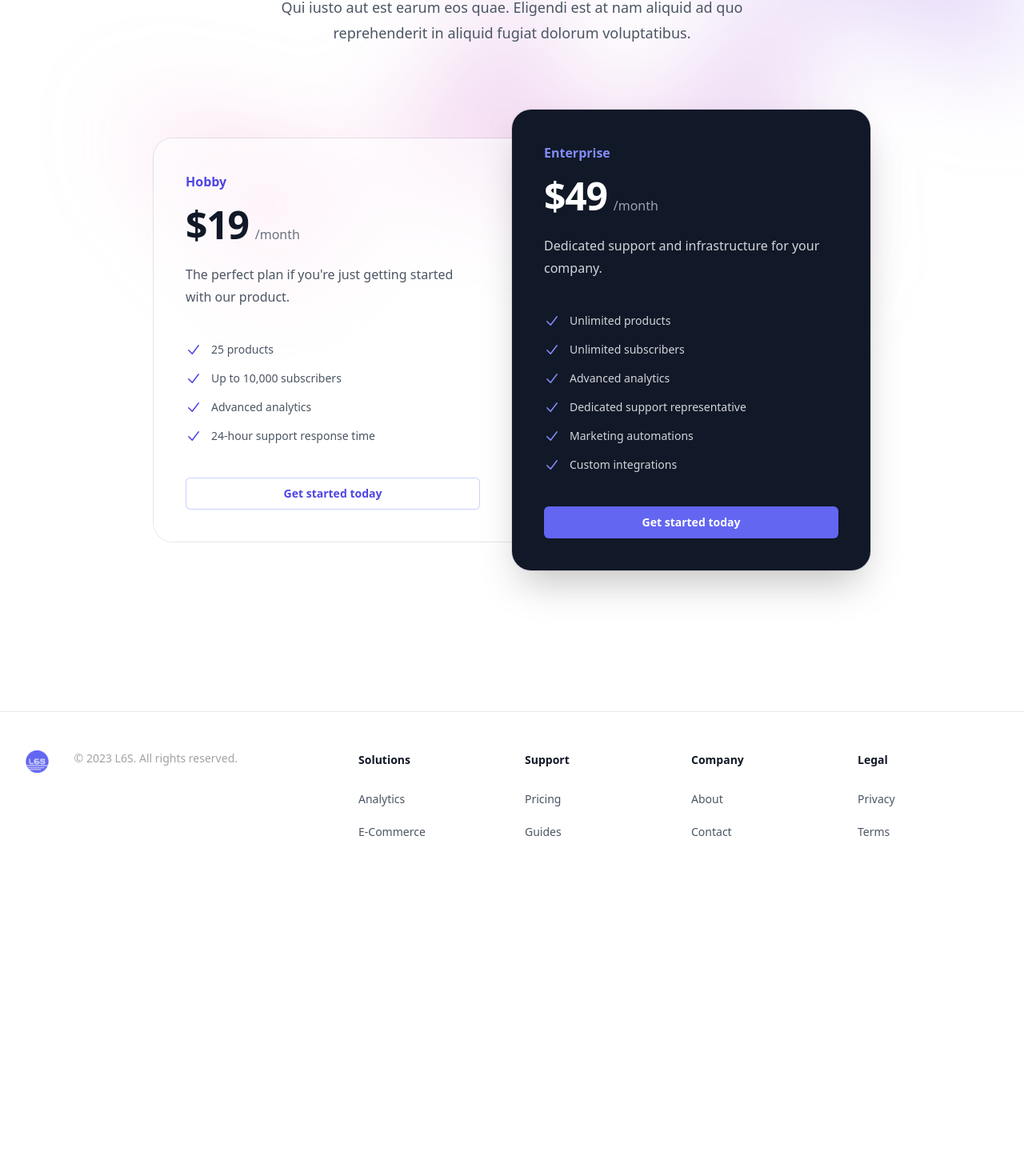
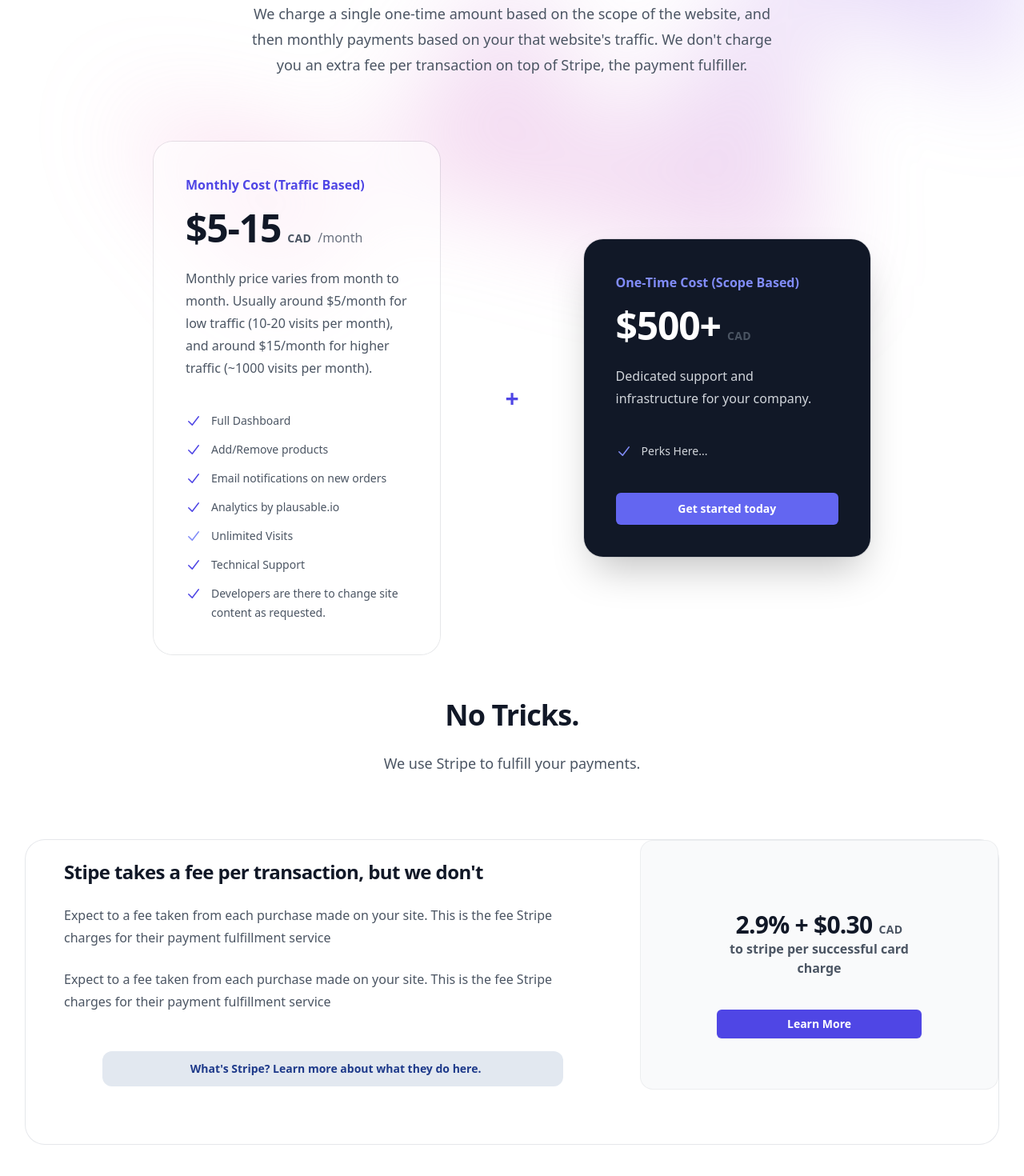
Before and after one commit to level-6-software/home, a SvelteKit app: page /pricing in a window 1280 px wide. Shown: the part 291-1761 px from the top of the page at 80% size. Before the commit the page ends 1391 px from the top, so only its background shows below. Built offline with nearby package versions, Linux system fonts and the light colour scheme.

Commit message:
Update +page.svelte

```diff
--- a/src/routes/pricing/+page.svelte
+++ b/src/routes/pricing/+page.svelte
@@ -1,57 +1,86 @@
-<div class="relative isolate bg-white px-6 py-24 sm:py-32 lg:px-8">
+<div class="relative isolate bg-white px-6 py-6 sm:py-10 lg:px-8">
     <div class="absolute inset-x-0 -top-3 -z-10 transform-gpu overflow-hidden px-36 blur-3xl" aria-hidden="true">
       <div class="mx-auto aspect-[1155/678] w-[72.1875rem] bg-gradient-to-tr from-[#ff80b5] to-[#9089fc] opacity-30" style="clip-path: polygon(74.1% 44.1%, 100% 61.6%, 97.5% 26.9%, 85.5% 0.1%, 80.7% 2%, 72.5% 32.5%, 60.2% 62.4%, 52.4% 68.1%, 47.5% 58.3%, 45.2% 34.5%, 27.5% 76.7%, 0.1% 64.9%, 17.9% 100%, 27.6% 76.8%, 76.1% 97.7%, 74.1% 44.1%)"></div>
     </div>
-    <div class="mx-auto max-w-2xl text-center lg:max-w-4xl">
+    <div class="mx-auto max-w-2xl text-center lg:max-w-4xl pt-24">
       <h2 class="text-base font-semibold leading-7 text-indigo-600">Pricing</h2>
-      <p class="mt-2 text-4xl font-bold tracking-tight text-gray-900 sm:text-5xl">The right price for you, whoever you are</p>
+      <p class="mt-2 text-4xl font-bold tracking-tight text-gray-900 sm:text-5xl">The right price for you, whoever you are.</p>
     </div>
-    <p class="mx-auto mt-6 max-w-2xl text-center text-lg leading-8 text-gray-600">Qui iusto aut est earum eos quae. Eligendi est at nam aliquid ad quo reprehenderit in aliquid fugiat dolorum voluptatibus.</p>
-    <div class="mx-auto mt-16 grid max-w-lg grid-cols-1 items-center gap-y-6 sm:mt-20 sm:gap-y-0 lg:max-w-4xl lg:grid-cols-2">
-      <div class="rounded-3xl p-8 ring-1 ring-gray-900/10 sm:p-10 bg-white/60 sm:mx-8 lg:mx-0 rounded-t-3xl sm:rounded-b-none lg:rounded-tr-none lg:rounded-bl-3xl">
-        <h3 id="tier-hobby" class="text-base font-semibold leading-7 text-indigo-600">Hobby</h3>
+    <p class="mx-auto mt-6 max-w-2xl text-center text-lg leading-8 text-gray-600">We charge a single one-time amount based on the scope of the website, and then monthly payments based on your that website's traffic. We don't charge you an extra fee per transaction on top of Stripe, the payment fulfiller.
+    </p>
+    <div class="mx-auto mt-12 max-w-lg items-center grid grid-cols-1 gap-y-6 sm:mt-20 sm:gap-y-0 lg:max-w-4xl lg:grid-cols-5">
+
+      <div class="lg:col-start-1 lg:col-span-2 rounded-3xl p-8 ring-1 ring-gray-900/10 sm:p-10 bg-white/60 sm:mx-8 lg:mx-0">
+        <h3 id="tier-hobby" class="text-base font-semibold leading-7 text-indigo-600">Monthly Cost (Traffic Based)</h3>
         <p class="mt-4 flex items-baseline gap-x-2">
-          <span class="text-5xl font-bold tracking-tight text-gray-900">$19</span>
+          <span class="text-5xl font-bold tracking-tight text-gray-900">$5-15</span>
+          <span class="text-sm font-semibold leading-6 tracking-wide text-gray-600">CAD</span>
           <span class="text-base text-gray-500">/month</span>
         </p>
-        <p class="mt-6 text-base leading-7 text-gray-600">The perfect plan if you&#039;re just getting started with our product.</p>
+        <p class="mt-6 text-base leading-7 text-gray-600">Monthly price varies from month to month. Usually around $5/month for low traffic (10-20 visits per month), and around $15/month for higher traffic (~1000 visits per month).
+        </p>
         <ul role="list" class="mt-8 space-y-3 text-sm leading-6 sm:mt-10 text-gray-600">
+
           <li class="flex gap-x-3">
             <svg class="h-6 w-5 flex-none text-indigo-600" viewBox="0 0 20 20" fill="currentColor" aria-hidden="true">
               <path fill-rule="evenodd" d="M16.704 4.153a.75.75 0 01.143 1.052l-8 10.5a.75.75 0 01-1.127.075l-4.5-4.5a.75.75 0 011.06-1.06l3.894 3.893 7.48-9.817a.75.75 0 011.05-.143z" clip-rule="evenodd" />
             </svg>
-            25 products
+            Full Dashboard
           </li>
 
           <li class="flex gap-x-3">
             <svg class="h-6 w-5 flex-none text-indigo-600" viewBox="0 0 20 20" fill="currentColor" aria-hidden="true">
               <path fill-rule="evenodd" d="M16.704 4.153a.75.75 0 01.143 1.052l-8 10.5a.75.75 0 01-1.127.075l-4.5-4.5a.75.75 0 011.06-1.06l3.894 3.893 7.48-9.817a.75.75 0 011.05-.143z" clip-rule="evenodd" />
             </svg>
-            Up to 10,000 subscribers
+            Add/Remove products
           </li>
 
           <li class="flex gap-x-3">
             <svg class="h-6 w-5 flex-none text-indigo-600" viewBox="0 0 20 20" fill="currentColor" aria-hidden="true">
               <path fill-rule="evenodd" d="M16.704 4.153a.75.75 0 01.143 1.052l-8 10.5a.75.75 0 01-1.127.075l-4.5-4.5a.75.75 0 011.06-1.06l3.894 3.893 7.48-9.817a.75.75 0 011.05-.143z" clip-rule="evenodd" />
             </svg>
-            Advanced analytics
+            Email notifications on new orders
           </li>
 
           <li class="flex gap-x-3">
             <svg class="h-6 w-5 flex-none text-indigo-600" viewBox="0 0 20 20" fill="currentColor" aria-hidden="true">
               <path fill-rule="evenodd" d="M16.704 4.153a.75.75 0 01.143 1.052l-8 10.5a.75.75 0 01-1.127.075l-4.5-4.5a.75.75 0 011.06-1.06l3.894 3.893 7.48-9.817a.75.75 0 011.05-.143z" clip-rule="evenodd" />
             </svg>
-            24-hour support response time
+            Analytics by plausable.io
+          </li>
+
+          <li class="flex gap-x-3">
+            <svg class="h-6 w-5 flex-none text-indigo-400" viewBox="0 0 20 20" fill="currentColor" aria-hidden="true">
+              <path fill-rule="evenodd" d="M16.704 4.153a.75.75 0 01.143 1.052l-8 10.5a.75.75 0 01-1.127.075l-4.5-4.5a.75.75 0 011.06-1.06l3.894 3.893 7.48-9.817a.75.75 0 011.05-.143z" clip-rule="evenodd" />
+            </svg>
+            Unlimited Visits
+          </li>
+
+          <li class="flex gap-x-3">
+            <svg class="h-6 w-5 flex-none text-indigo-600" viewBox="0 0 20 20" fill="currentColor" aria-hidden="true">
+              <path fill-rule="evenodd" d="M16.704 4.153a.75.75 0 01.143 1.052l-8 10.5a.75.75 0 01-1.127.075l-4.5-4.5a.75.75 0 011.06-1.06l3.894 3.893 7.48-9.817a.75.75 0 011.05-.143z" clip-rule="evenodd" />
+            </svg>
+            Technical Support
+          </li>
+
+          <li class="flex gap-x-3">
+            <svg class="h-6 w-5 flex-none text-indigo-600" viewBox="0 0 20 20" fill="currentColor" aria-hidden="true">
+              <path fill-rule="evenodd" d="M16.704 4.153a.75.75 0 01.143 1.052l-8 10.5a.75.75 0 01-1.127.075l-4.5-4.5a.75.75 0 011.06-1.06l3.894 3.893 7.48-9.817a.75.75 0 011.05-.143z" clip-rule="evenodd" />
+            </svg>
+            Developers are there to change site content as requested.
           </li>
         </ul>
-        <a href="#" aria-describedby="tier-hobby" class="mt-8 block rounded-md py-2.5 px-3.5 text-center text-sm font-semibold focus-visible:outline focus-visible:outline-2 focus-visible:outline-offset-2 sm:mt-10 text-indigo-600 ring-1 ring-inset ring-indigo-200 hover:ring-indigo-300 focus-visible:outline-indigo-600">Get started today</a>
       </div>
 
-      <div class="rounded-3xl p-8 ring-1 ring-gray-900/10 sm:p-10 relative bg-gray-900 shadow-2xl">
-        <h3 id="tier-enterprise" class="text-base font-semibold leading-7 text-indigo-400">Enterprise</h3>
+      <div class="lg:col-start-3 lg:col-end-4 bg-transparent sm:mx-8 lg:mx-0 flex justify-center">
+        <h2 class="text-3xl font-semibold text-indigo-600">+</h2>
+      </div>
+
+      <div class="lg:col-start-4 lg:col-span-2 rounded-3xl p-8 ring-1 ring-gray-900/10 sm:p-10 relative bg-gray-900 shadow-2xl">
+        <h3 id="tier-enterprise" class="text-base font-semibold leading-7 text-indigo-400">One-Time Cost (Scope Based)</h3>
         <p class="mt-4 flex items-baseline gap-x-2">
-          <span class="text-5xl font-bold tracking-tight text-white">$49</span>
-          <span class="text-base text-gray-400">/month</span>
+          <span class="text-5xl font-bold tracking-tight text-white">$500+</span>
+          <span class="text-sm font-semibold leading-6 tracking-wide text-gray-600">CAD</span>
         </p>
         <p class="mt-6 text-base leading-7 text-gray-300">Dedicated support and infrastructure for your company.</p>
         <ul role="list" class="mt-8 space-y-3 text-sm leading-6 sm:mt-10 text-gray-300">
@@ -59,45 +88,45 @@
             <svg class="h-6 w-5 flex-none text-indigo-400" viewBox="0 0 20 20" fill="currentColor" aria-hidden="true">
               <path fill-rule="evenodd" d="M16.704 4.153a.75.75 0 01.143 1.052l-8 10.5a.75.75 0 01-1.127.075l-4.5-4.5a.75.75 0 011.06-1.06l3.894 3.893 7.48-9.817a.75.75 0 011.05-.143z" clip-rule="evenodd" />
             </svg>
-            Unlimited products
+            Perks Here...
           </li>
 
-          <li class="flex gap-x-3">
-            <svg class="h-6 w-5 flex-none text-indigo-400" viewBox="0 0 20 20" fill="currentColor" aria-hidden="true">
-              <path fill-rule="evenodd" d="M16.704 4.153a.75.75 0 01.143 1.052l-8 10.5a.75.75 0 01-1.127.075l-4.5-4.5a.75.75 0 011.06-1.06l3.894 3.893 7.48-9.817a.75.75 0 011.05-.143z" clip-rule="evenodd" />
-            </svg>
-            Unlimited subscribers
-          </li>
-
-          <li class="flex gap-x-3">
-            <svg class="h-6 w-5 flex-none text-indigo-400" viewBox="0 0 20 20" fill="currentColor" aria-hidden="true">
-              <path fill-rule="evenodd" d="M16.704 4.153a.75.75 0 01.143 1.052l-8 10.5a.75.75 0 01-1.127.075l-4.5-4.5a.75.75 0 011.06-1.06l3.894 3.893 7.48-9.817a.75.75 0 011.05-.143z" clip-rule="evenodd" />
-            </svg>
-            Advanced analytics
-          </li>
-
-          <li class="flex gap-x-3">
-            <svg class="h-6 w-5 flex-none text-indigo-400" viewBox="0 0 20 20" fill="currentColor" aria-hidden="true">
-              <path fill-rule="evenodd" d="M16.704 4.153a.75.75 0 01.143 1.052l-8 10.5a.75.75 0 01-1.127.075l-4.5-4.5a.75.75 0 011.06-1.06l3.894 3.893 7.48-9.817a.75.75 0 011.05-.143z" clip-rule="evenodd" />
-            </svg>
-            Dedicated support representative
-          </li>
-
-          <li class="flex gap-x-3">
-            <svg class="h-6 w-5 flex-none text-indigo-400" viewBox="0 0 20 20" fill="currentColor" aria-hidden="true">
-              <path fill-rule="evenodd" d="M16.704 4.153a.75.75 0 01.143 1.052l-8 10.5a.75.75 0 01-1.127.075l-4.5-4.5a.75.75 0 011.06-1.06l3.894 3.893 7.48-9.817a.75.75 0 011.05-.143z" clip-rule="evenodd" />
-            </svg>
-            Marketing automations
-          </li>
-
-          <li class="flex gap-x-3">
-            <svg class="h-6 w-5 flex-none text-indigo-400" viewBox="0 0 20 20" fill="currentColor" aria-hidden="true">
-              <path fill-rule="evenodd" d="M16.704 4.153a.75.75 0 01.143 1.052l-8 10.5a.75.75 0 01-1.127.075l-4.5-4.5a.75.75 0 011.06-1.06l3.894 3.893 7.48-9.817a.75.75 0 011.05-.143z" clip-rule="evenodd" />
-            </svg>
-            Custom integrations
-          </li>
         </ul>
         <a href="#" aria-describedby="tier-enterprise" class="mt-8 block rounded-md py-2.5 px-3.5 text-center text-sm font-semibold focus-visible:outline focus-visible:outline-2 focus-visible:outline-offset-2 sm:mt-10 bg-indigo-500 text-white shadow-sm hover:bg-indigo-400 focus-visible:outline-indigo-500">Get started today</a>
       </div>
     </div>
   </div>
+
+
+  <div class="bg-white sm:py-4">
+    <div class="mx-auto max-w-7xl px-6 lg:px-8">
+      <div class="mx-auto max-w-2xl sm:text-center">
+        <h2 class="text-3xl font-bold tracking-tight text-gray-900 sm:text-4xl">No Tricks.</h2>
+        <p class="mt-6 text-lg leading-8 text-gray-600">We use Stripe to fulfill your payments.</p>
+      </div>
+      <div class="mx-auto mt-4 max-w-2xl rounded-3xl ring-1 ring-gray-200 sm:mt-20 lg:mx-0 lg:flex lg:max-w-none">
+        <div class="py-6 px-12 lg:flex-auto">
+          <h3 class="text-2xl font-bold tracking-tight text-gray-900">Stipe takes a fee per transaction, but we don't</h3>
+          <p class="mt-6 text-base leading-7 text-gray-600">Expect to a fee taken from each purchase made on your site. This is the fee Stripe charges for their payment fulfillment service</p>
+          <p class="mt-6 text-base leading-7 text-gray-600">Expect to a fee taken from each purchase made on your site. This is the fee Stripe charges for their payment fulfillment service</p>
+
+          <div class="m-12 flex justify-center bg-slate-200 rounded-xl font-bold text-sm text-blue-900 py-3 px-4">
+            <a href="https://stripe.com/en-gb-ca/payments">&nbsp; What's Stripe? Learn more about what they do here.</a>
+          </div>
+
+        </div>
+        <div class="lg:mt-0 lg:w-full lg:max-w-md lg:flex-shrink-0">
+          <div class="rounded-2xl bg-gray-50 py-10 text-center ring-1 ring-inset ring-gray-900/5 lg:flex lg:flex-col lg:justify-center lg:py-16">
+            <div class="mx-auto max-w-xs px-8">
+              <p class="mt-6 flex items-baseline justify-center gap-x-2">
+                <span class="text-3xl font-bold tracking-tight text-gray-900">2.9% + $0.30</span>
+                <span class="text-sm font-semibold leading-6 tracking-wide text-gray-600">CAD</span>
+              </p>
+              <p class="text-base font-semibold text-gray-600">to stripe per successful card charge</p>
+              <a href="https://stripe.com/en-gb-ca/pricing" class="mt-10 block w-full rounded-md bg-indigo-600 px-3 py-2 text-center text-sm font-semibold text-white shadow-sm hover:bg-indigo-500 focus-visible:outline focus-visible:outline-2 focus-visible:outline-offset-2 focus-visible:outline-indigo-600">Learn More</a>
+            </div>
+          </div>
+        </div>
+      </div>
+    </div>
+  </div>
```
